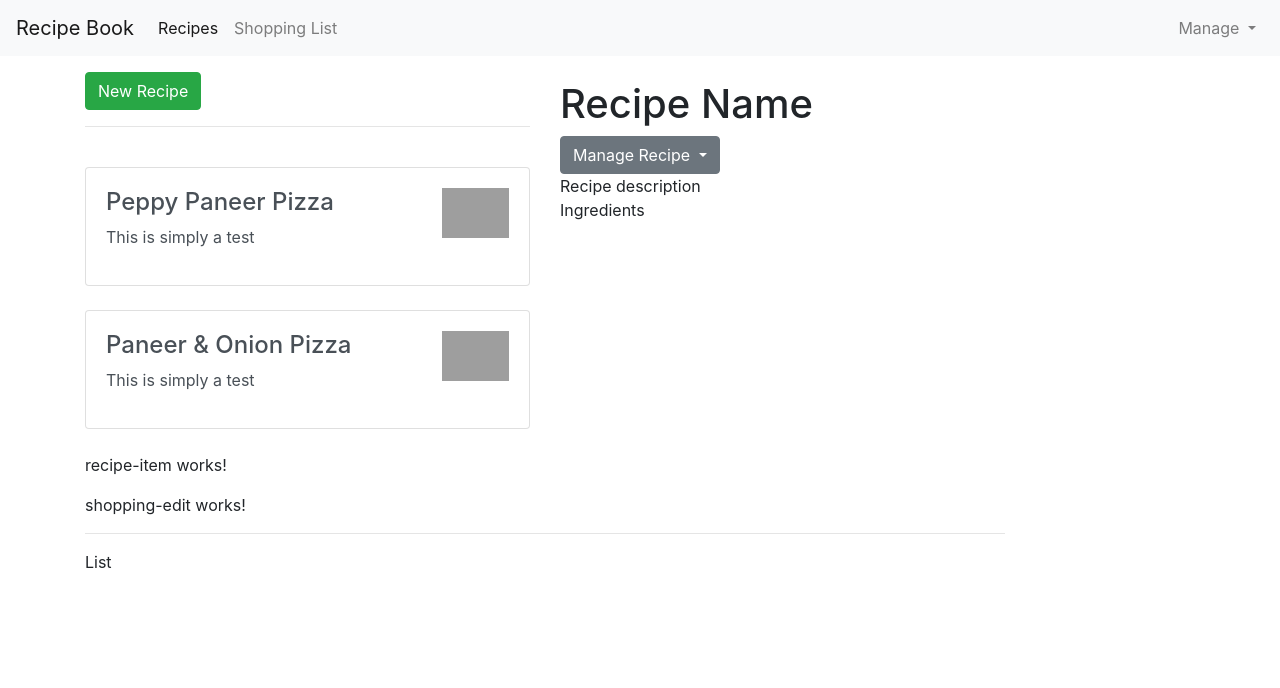
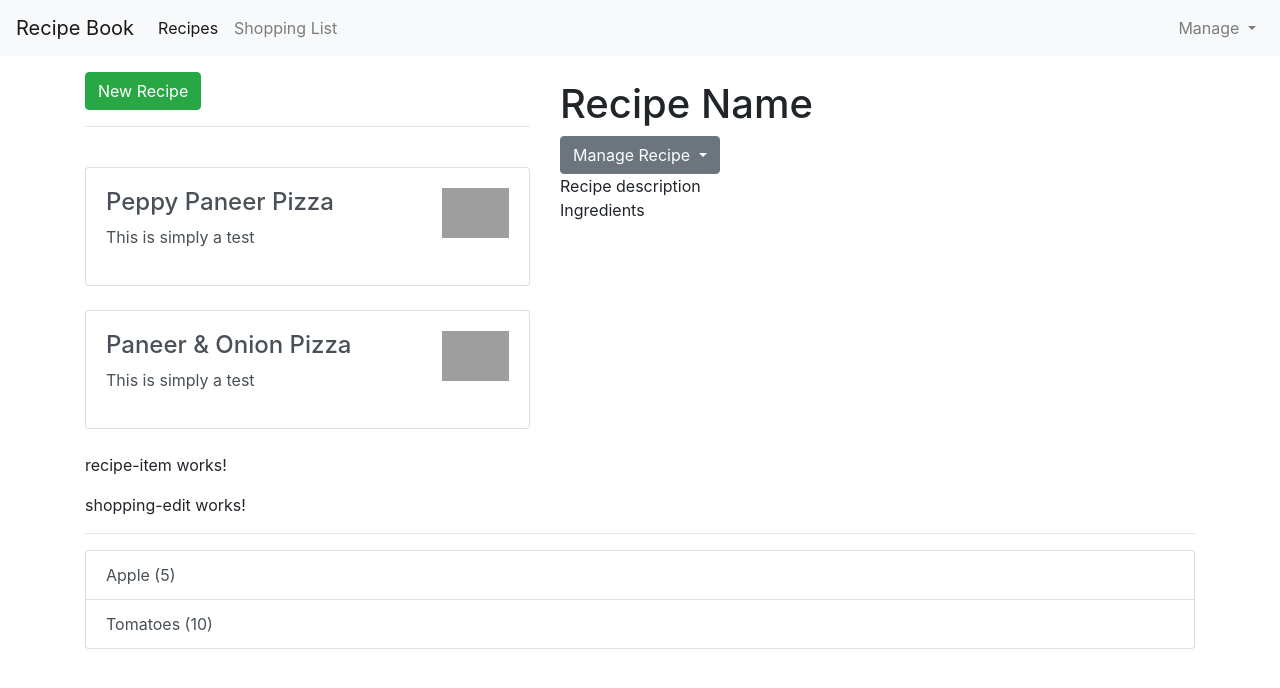
Before and after one commit to kedman1234/angular-recipe-and-shopping-list-webapp, an Angular app: page / in a window 1280 px wide. Shown: the top 688 px of the page. Built offline with nearby package versions, Linux system fonts and the light colour scheme; grey boxes are pictures that could not be loaded.

Commit message:
ingredient component update

```diff
--- /dev/null
+++ b/src/app/shared/ingredient.model.ts
@@ -0,0 +1,9 @@
+export class Ingredient {
+	public name: string;
+	public amount: number;
+
+	constructor (name:string, amount:number) {
+		this.name = name;
+		this.amount =  amount;
+	}
+}
--- a/src/app/shopping-list/shopping-list.component.html
+++ b/src/app/shopping-list/shopping-list.component.html
@@ -1,7 +1,14 @@
 <div class="row">
-	<div class="col-md-10">
+	<div class="col-md-12">
 		<app-shopping-edit></app-shopping-edit>
 		<hr>
-		<p>List</p>
+		<div class="list-group">
+			<a
+				href="#"
+				class="list-group-item list-group-item-action"
+				*ngFor="let ingredient of ingredients">
+				{{ ingredient.name }} ({{ ingredient.amount }})
+			</a>
+		</div>
 	</div>
 </div>
--- a/src/app/shopping-list/shopping-list.component.ts
+++ b/src/app/shopping-list/shopping-list.component.ts
@@ -1,4 +1,5 @@
 import { Component, OnInit } from '@angular/core';
+import { Ingredient } from '../shared/ingredient.model';
 
 @Component({
   selector: 'app-shopping-list',
@@ -7,6 +8,11 @@
 })
 export class ShoppingListComponent implements OnInit {
 
+	ingredients: Ingredient[] = [
+		new Ingredient('Apple', 5),
+		new Ingredient('Tomatoes', 10)
+	];
+
   constructor() { }
 
   ngOnInit() {
```
